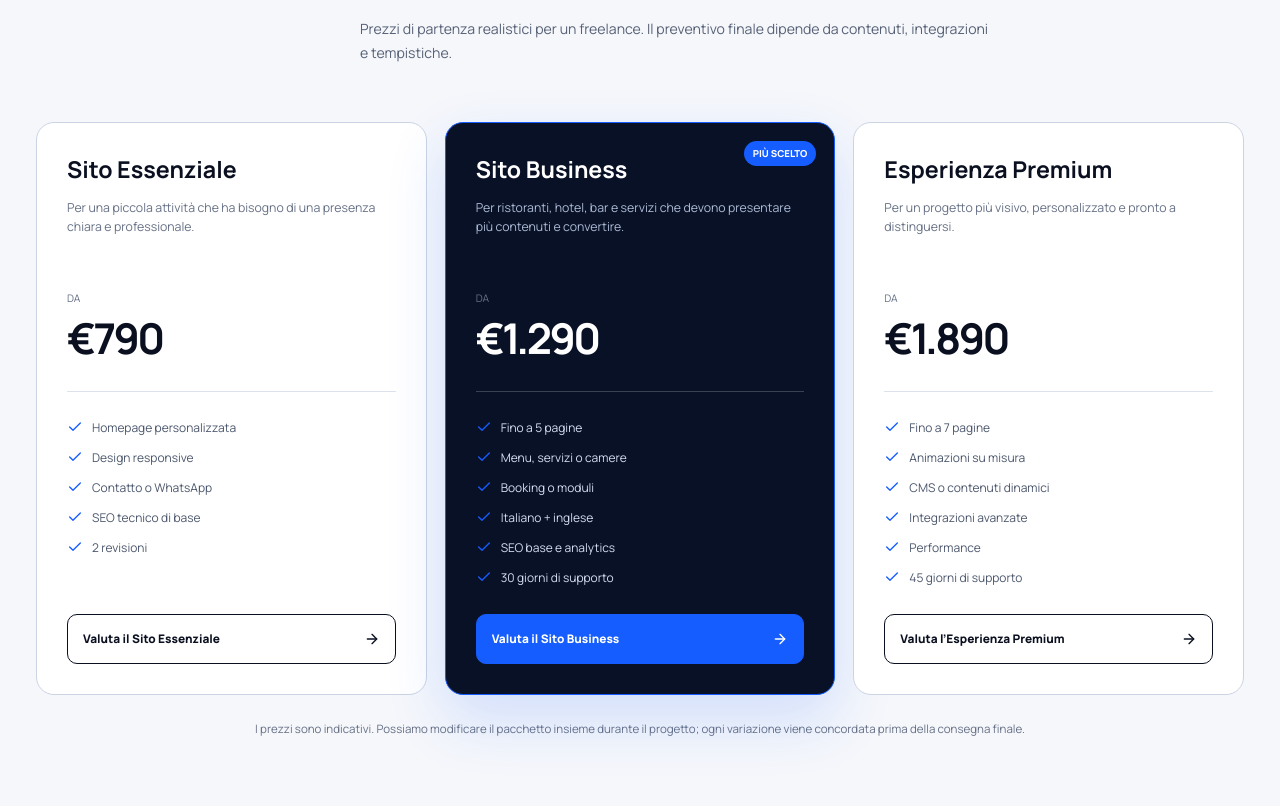
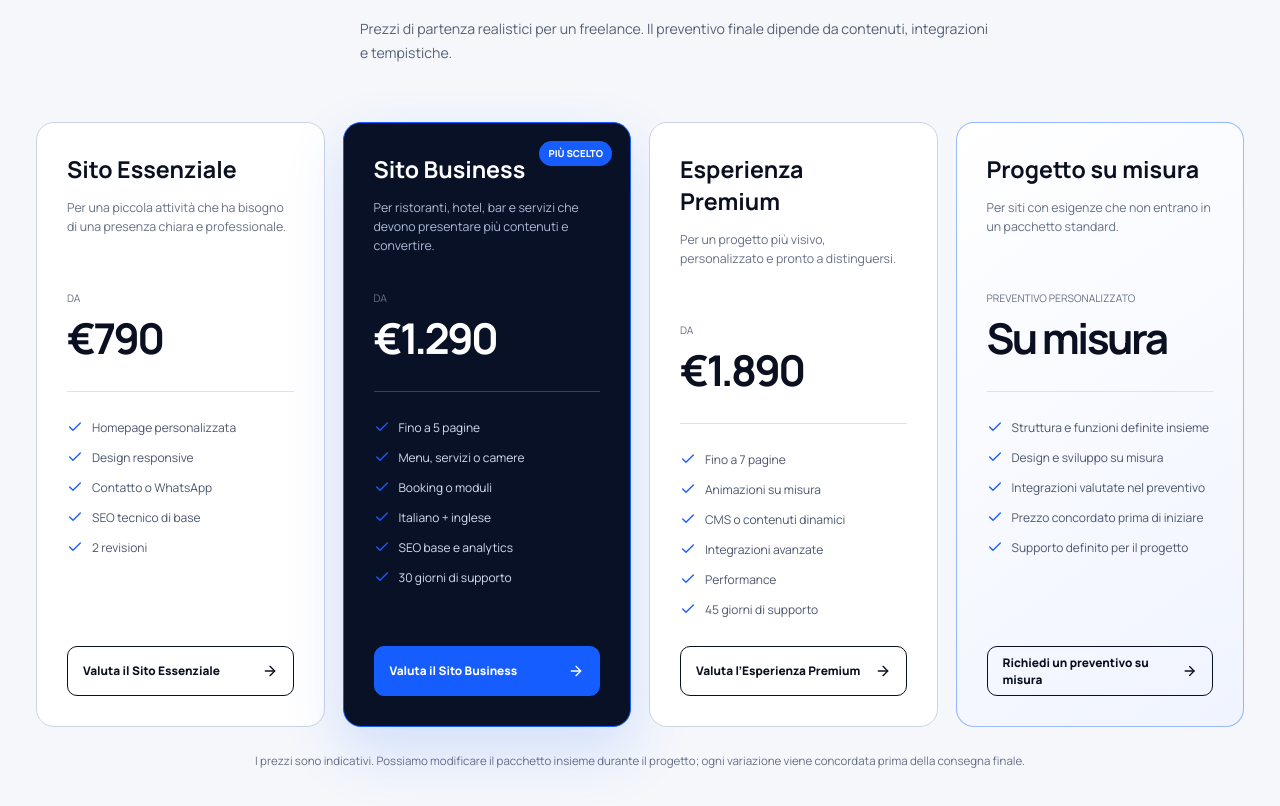
Before and after one commit to Dinalrandika/Dinalrandika.github.io, a React (Vite) app: page / in a window 1280 px wide. Shown: the part 9400-10206 px from the top of the page. Built offline with nearby package versions, Linux system fonts and the light colour scheme.

Commit message:
Fix bilingual pricing and add custom quote

```diff
--- a/src/App.jsx
+++ b/src/App.jsx
@@ -160,12 +160,14 @@ const content = {
     pricingIntro: "Prezzi di partenza realistici per un freelance. Il preventivo finale dipende da contenuti, integrazioni e tempistiche.",
     popular: "Più scelto",
     from: "Da",
+    customQuote: "Preventivo personalizzato",
     choose: "Parliamone",
-    planCtas: ["Valuta il Sito Essenziale", "Valuta il Sito Business", "Valuta l’Esperienza Premium"],
+    planCtas: ["Valuta il Sito Essenziale", "Valuta il Sito Business", "Valuta l’Esperienza Premium", "Richiedi un preventivo su misura"],
     plans: [
       ["Sito Essenziale", "€790", "Per una piccola attività che ha bisogno di una presenza chiara e professionale.", ["Homepage personalizzata", "Design responsive", "Contatto o WhatsApp", "SEO tecnico di base", "2 revisioni"]],
       ["Sito Business", "€1.290", "Per ristoranti, hotel, bar e servizi che devono presentare più contenuti e convertire.", ["Fino a 5 pagine", "Menu, servizi o camere", "Booking o moduli", "Italiano + inglese", "SEO base e analytics", "30 giorni di supporto"], true],
       ["Esperienza Premium", "€1.890", "Per un progetto più visivo, personalizzato e pronto a distinguersi.", ["Fino a 7 pagine", "Animazioni su misura", "CMS o contenuti dinamici", "Integrazioni avanzate", "Performance", "45 giorni di supporto"]],
+      ["Progetto su misura", "Su misura", "Per siti con esigenze che non entrano in un pacchetto standard.", ["Struttura e funzioni definite insieme", "Design e sviluppo su misura", "Integrazioni valutate nel preventivo", "Prezzo concordato prima di iniziare", "Supporto definito per il progetto"], false, true],
     ],
     pricingNote: "I prezzi sono indicativi. Possiamo modificare il pacchetto insieme durante il progetto; ogni variazione viene concordata prima della consegna finale.",
     faqKicker: "Domande frequenti",
@@ -228,12 +230,14 @@ const content = {
     pricingIntro: "Realistic freelancer starting prices. The final quote depends on content, integrations, and timeline.",
     popular: "Most popular",
     from: "From",
+    customQuote: "Custom pricing",
     choose: "Let’s talk",
-    planCtas: ["Discuss Essential Site", "Discuss Business Site", "Discuss Premium Experience"],
+    planCtas: ["Discuss Essential Site", "Discuss Business Site", "Discuss Premium Experience", "Request a custom quote"],
     plans: [
       ["Essential Site", "€790", "For a small business that needs a clear and professional online presence.", ["Custom homepage", "Responsive design", "Contact or WhatsApp", "Basic technical SEO", "2 revision rounds"]],
       ["Business Site", "€1,290", "For restaurants, hotels, bars, and services that need more content and stronger conversion paths.", ["Up to 5 pages", "Menus, services, or rooms", "Booking or forms", "Italian + English", "Basic SEO and analytics", "30 days of support"], true],
       ["Premium Experience", "€1,890", "For a more visual, tailored project designed to stand apart.", ["Up to 7 pages", "Custom animations", "CMS or dynamic content", "Advanced integrations", "Performance optimization", "45 days of support"]],
+      ["Custom Project", "Custom", "For websites with requirements that do not fit a standard package.", ["Scope and features planned together", "Tailored design and development", "Integrations reviewed in the quote", "Price agreed before work begins", "Support defined for the project"], false, true],
     ],
     pricingNote: "Prices are indicative. We can adjust the package together during the project; every change is agreed before final delivery.",
     faqKicker: "Frequently asked questions",
@@ -477,11 +481,11 @@ export function App() {
           <div><h2 id="pricing-title">{t.pricingTitle}</h2><p>{t.pricingIntro}</p></div>
         </div>
         <div className="pricing-grid">
-          {t.plans.map(([name, price, description, items, popular], index) => (
-            <article className={popular ? "price-card price-card--popular reveal" : "price-card reveal"} data-reveal style={{ "--reveal-delay": `${index * 55}ms` }} key={name}>
+          {t.plans.map(([name, price, description, items, popular, custom], index) => (
+            <article className={`price-card reveal${popular ? " price-card--popular" : ""}${custom ? " price-card--custom" : ""}`} data-reveal style={{ "--reveal-delay": `${index * 55}ms` }} key={`plan-${index}`}>
               {popular && <span className="popular-label">{t.popular}</span>}
               <h3>{name}</h3><p>{description}</p>
-              <div className="price"><span>{t.from}</span><strong>{price}</strong></div>
+              <div className="price"><span>{custom ? t.customQuote : t.from}</span><strong>{price}</strong></div>
               <ul>{items.map((item) => <li key={item}><Check size={16} />{item}</li>)}</ul>
               <a href="#contact">{t.planCtas[index]} <ArrowRight size={16} /></a>
             </article>
--- a/src/styles.css
+++ b/src/styles.css
@@ -238,9 +238,10 @@ a:focus-visible, button:focus-visible {
 .pricing { padding: 34px 0 var(--section-space); }
 .pricing-heading { align-items: start; }
 .pricing-heading > div > p { max-width: 630px; margin: 25px 0 0; color: #576176; font-size: .88rem; line-height: 1.65; }
-.pricing-grid { display: grid; grid-template-columns: repeat(3, 1fr); gap: 18px; }
+.pricing-grid { display: grid; grid-template-columns: repeat(4, 1fr); gap: 18px; }
 .price-card { position: relative; display: flex; flex-direction: column; min-height: 555px; padding: 30px; border: 1px solid #cbd4e3; border-radius: var(--radius-card); background: #fff; transition: opacity var(--motion-base) ease, transform 300ms var(--motion-ease), border-color 300ms ease, box-shadow 300ms ease; }
 .price-card--popular { color: var(--white); background: var(--navy-2); border-color: var(--blue); box-shadow: 0 24px 60px rgba(21,93,255,.16); }
+.price-card--custom { background: linear-gradient(145deg, #fff 0%, #f0f4ff 100%); border-color: rgba(21,93,255,.42); }
 .popular-label { position: absolute; right: 18px; top: 18px; padding: 6px 9px; border-radius: 999px; color: var(--white); background: var(--blue); font-size: .6rem; font-weight: 800; text-transform: uppercase; }
 .price-card h3 { margin: 0 0 13px; font-size: 1.45rem; }
 .price-card > p { min-height: 66px; margin: 0; color: var(--muted); font-size: .77rem; line-height: 1.55; }
@@ -304,6 +305,10 @@ a:focus-visible, button:focus-visible {
 .site-footer p { justify-self: center; margin: 0; color: var(--muted); font-size: .67rem; text-align: center; }
 .site-footer > .footer-top-link { justify-self: end; width: 44px; height: 44px; display: grid; place-items: center; border: 1px solid var(--line); border-radius: 50%; }
 
+@media (max-width: 1180px) {
+  .pricing-grid { grid-template-columns: 1fr 1fr; }
+}
+
 @media (max-width: 980px) {
   .section-shell { width: min(100% - 40px, 1320px); }
   .site-header { grid-template-columns: 1fr auto; padding: 0 20px; }
@@ -319,7 +324,7 @@ a:focus-visible, button:focus-visible {
   .demo-grid { grid-template-columns: 1.1fr .9fr; }
   .about { gap: 55px; }
   .pricing-grid { grid-template-columns: 1fr 1fr; }
-  .price-card:last-child { grid-column: 1 / -1; min-height: 500px; }
+  .price-card:last-child { grid-column: auto; }
   .faq { gap: 40px; }
 }
 
```
Also changed, not shown: 1 other file (tests, documents, lock files or other folders).
